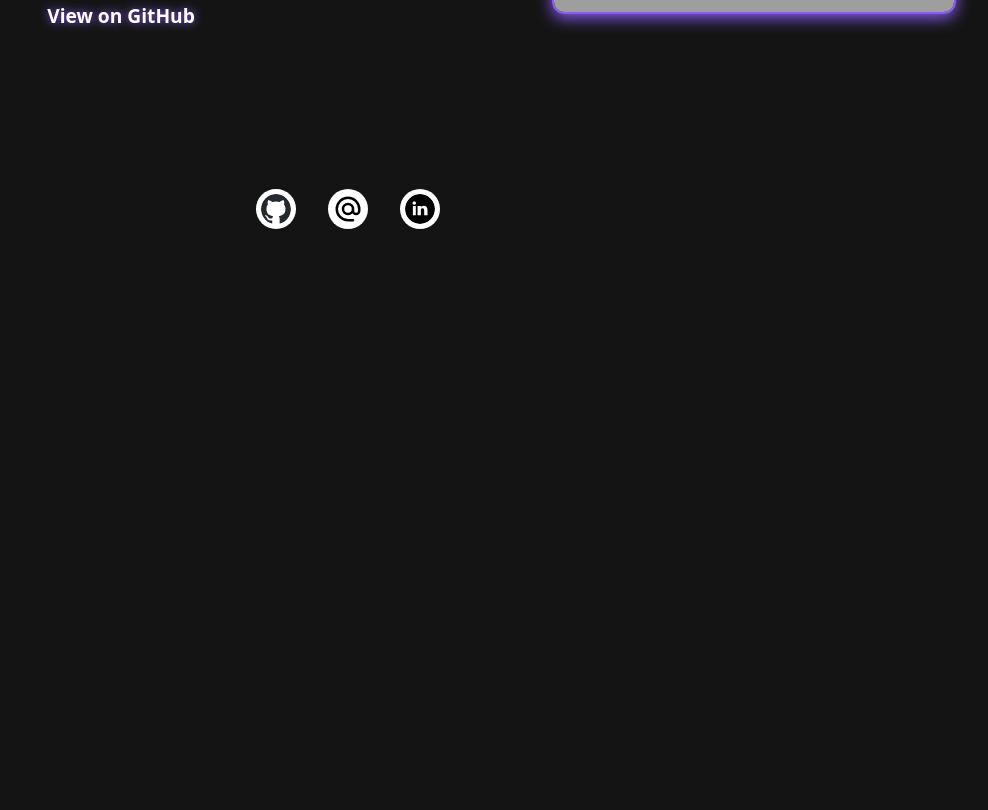
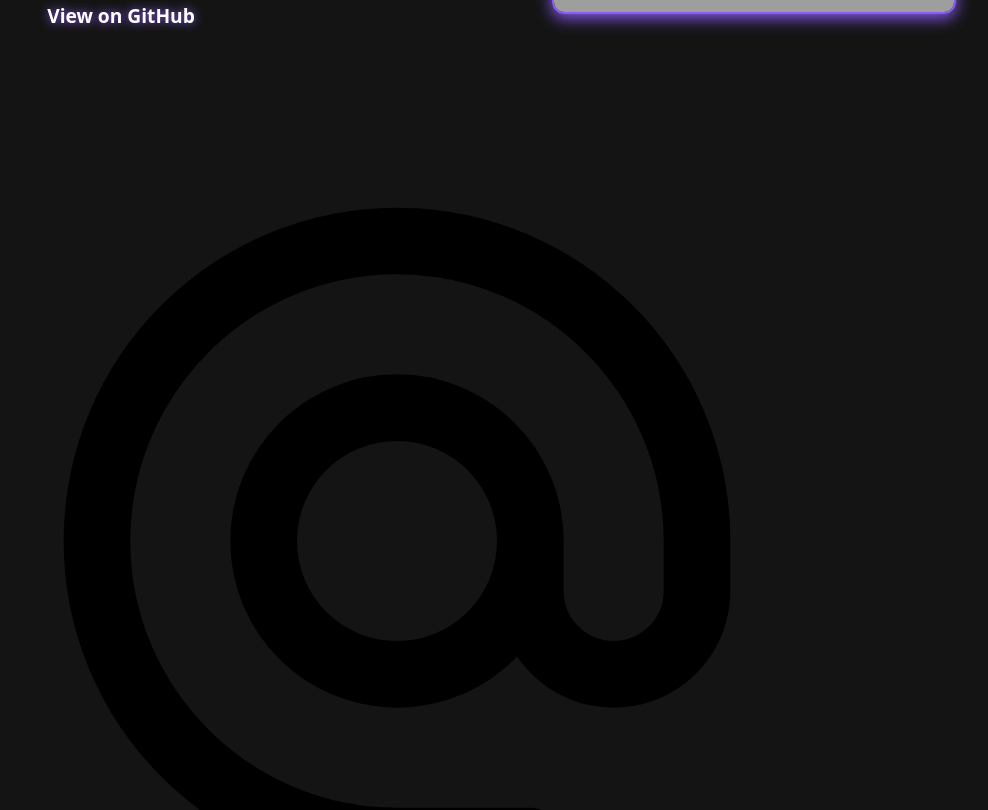
Before and after one commit to BenShupe/benshupe-frontend, a React (Vite) app: page / in a window 1280 px wide. Shown: the part 1115-1925 px from the top of the page, without its empty margins (292-1280 px from the left). Before the commit the page ends 1349 px from the top, so only its background shows below. Built offline with nearby package versions, Linux system fonts and the light colour scheme; grey boxes are pictures that could not be loaded.

Commit message:
move socials elsewhere

```diff
--- a/src/pages/Home.css
+++ b/src/pages/Home.css
@@ -6,34 +6,3 @@
 h2 {
     margin-top: 5px;
 }
-
-.social-wrapper {
-    margin-top: 3em;
-    display: flex;
-    flex-wrap: wrap;
-    justify-content: center;
-}
-
-.social {
-    gap: 2em;
-    display: flex;
-}
-
-.social-icon img {
-    height: clamp(30px, 10vw, 20px);
-    border-radius: 50%;
-    padding: 5px;
-    background-color: #fff;
-}
-
-
-.social:hover .social-icon {
-    transition: opacity 0.25s ease-in-out;
-    opacity: 0.5;
-}
-
-.social .social-icon:hover{
-    transition: filter 0.35s ease-out;
-    filter: drop-shadow(0 0 10px white);
-    opacity: 1;
-}
```
